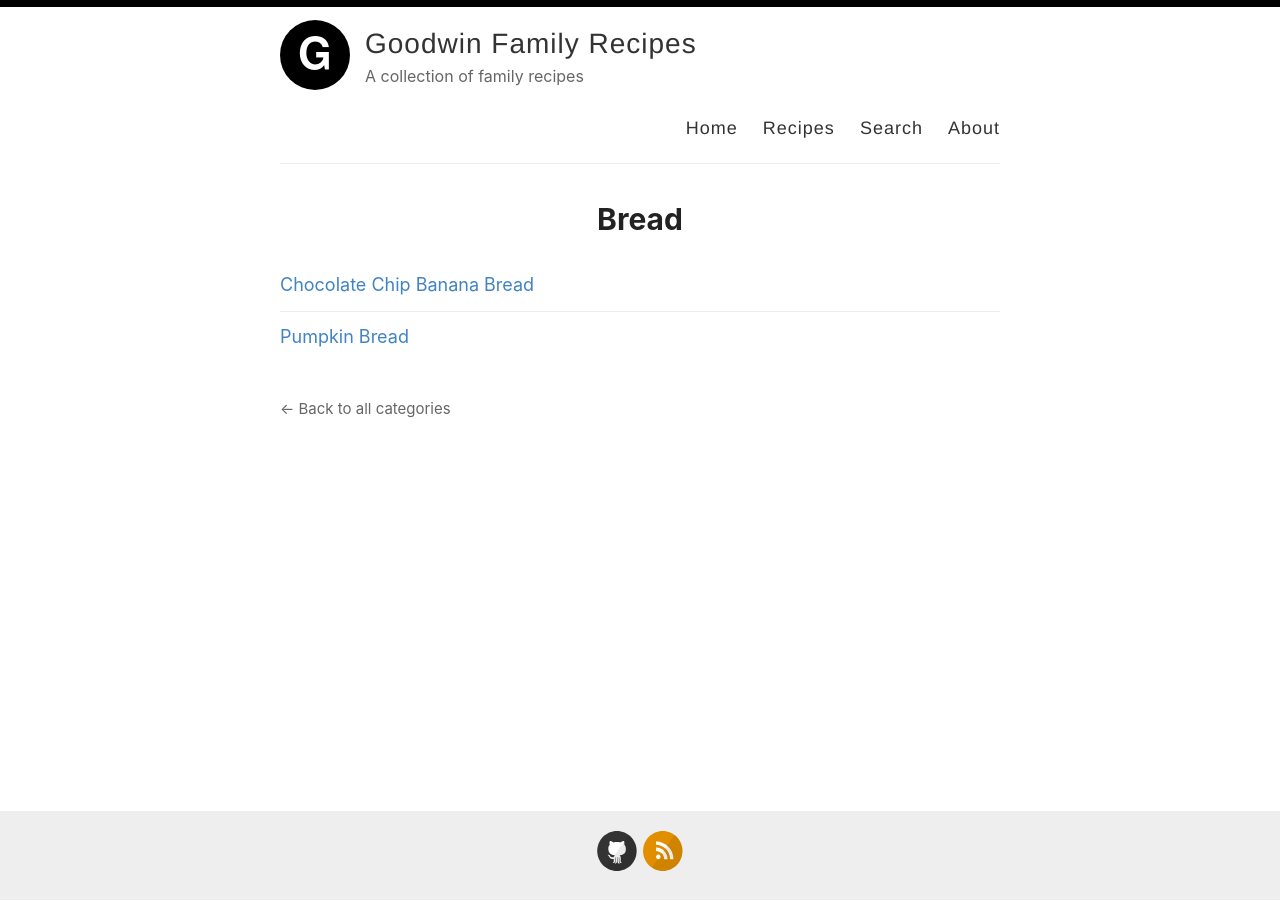
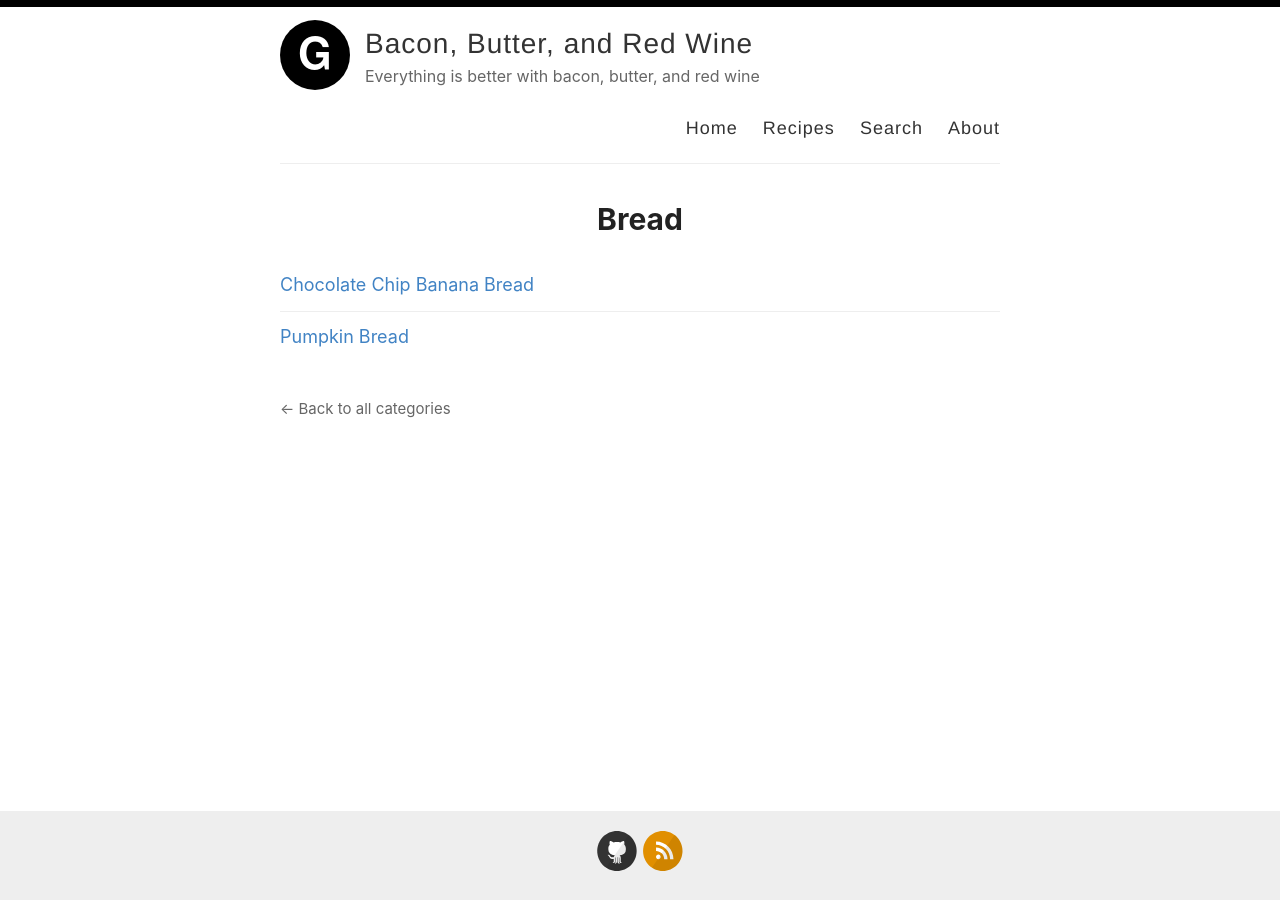
Before and after one commit to 0xSeanG/0xSeanG.github.io, a Jekyll site: the page built from _pages/bread.md, in a window 1280 px wide. Built offline with Jekyll 4.4.1, drawn with Linux system fonts in a browser that asks for light colours.

Commit message:
Update site title and description
Change title to "Bacon, Butter, and Red Wine" and description to
"Everything is better with bacon, butter, and red wine".

https://claude.ai/code/session_01TMgTEKqLiPmGPwx5rAhngR

```diff
--- a/_config.yml
+++ b/_config.yml
@@ -3,13 +3,13 @@
 #
 
 # Name of your site (displayed in the header)
-name: Goodwin Family Recipes
+name: Bacon, Butter, and Red Wine
 
 # Name of the author
 author: Goodwin Family
 
 # Short bio or description (displayed in the header)
-description: A collection of family recipes
+description: Everything is better with bacon, butter, and red wine
 
 # URL of your avatar or profile pic (you could use your GitHub profile pic)
 avatar: /images/avatar.svg
```
